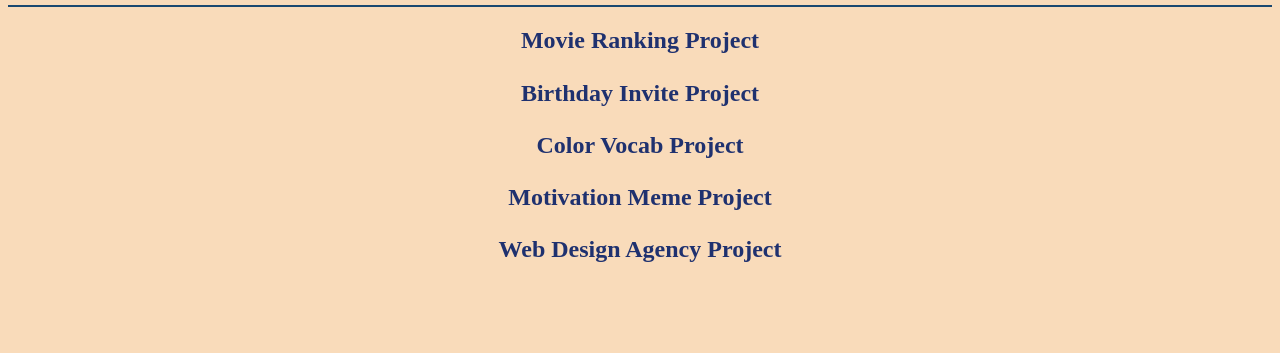
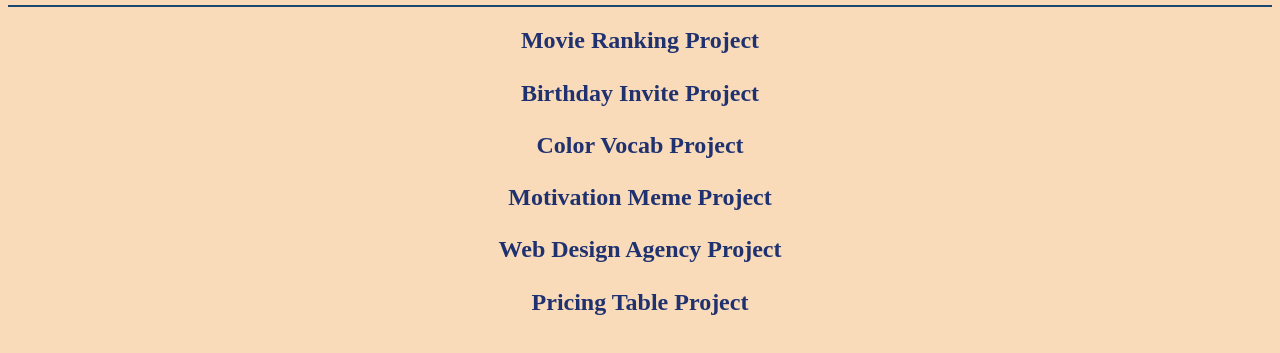
Before and after one commit to chieh-kao-1125/html-portfolio, a plain HTML site: page index.html in a window 1280 px wide. Shown: the part 105-458 px from the top of the page. Drawn offline with Linux system fonts and the light colour scheme.

Commit message:
Add files via upload

```diff
--- a/index.html
+++ b/index.html
@@ -28,6 +28,8 @@
         <div class = "meme"><h2><a href = "./public/motivation-meme.html">Motivation Meme Project</a></h2></div>
 
         <div class = "web"><h2><a href = "./public/web-design-agency.html">Web Design Agency Project</a></h2></div>
+
+        <div class = "pricing-table"><h2><a href = "./public/pricing-table.html">Pricing Table Project</a></h2></div>
     </div>
 
 </body>
```
